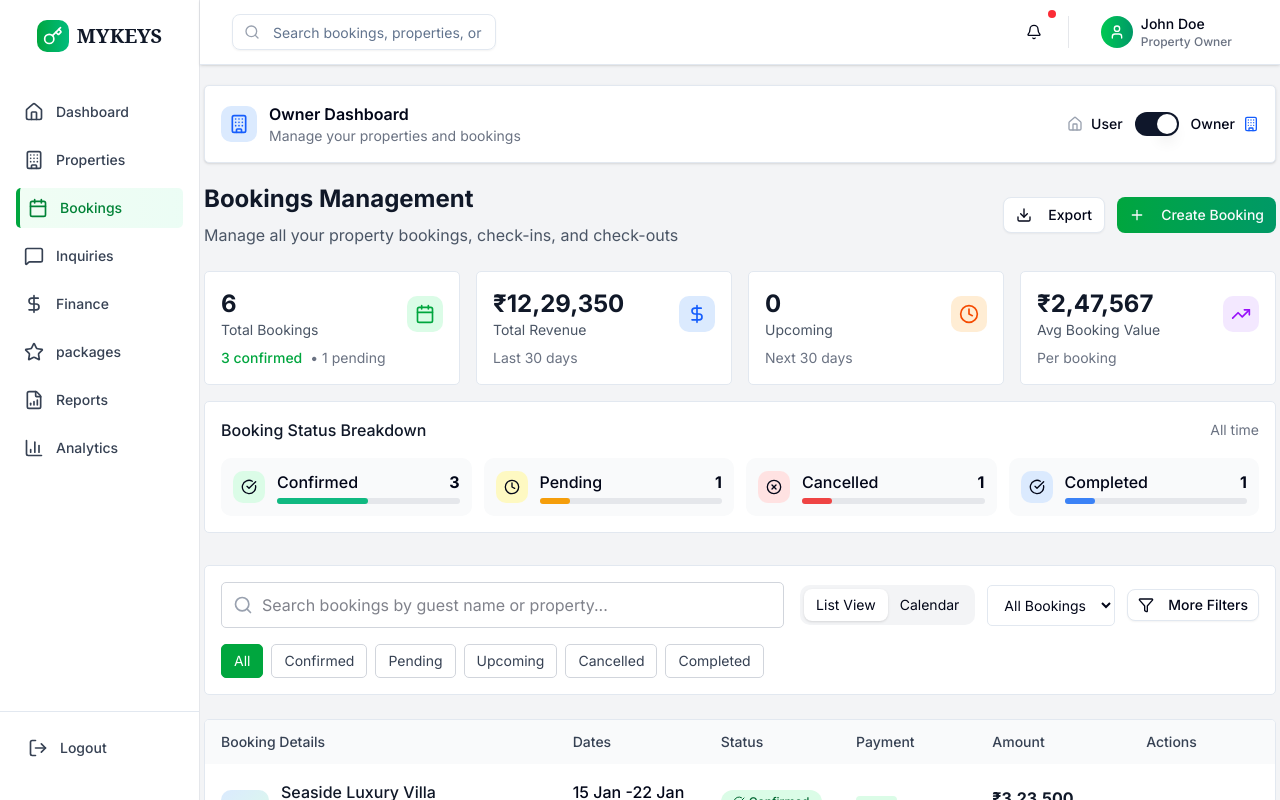
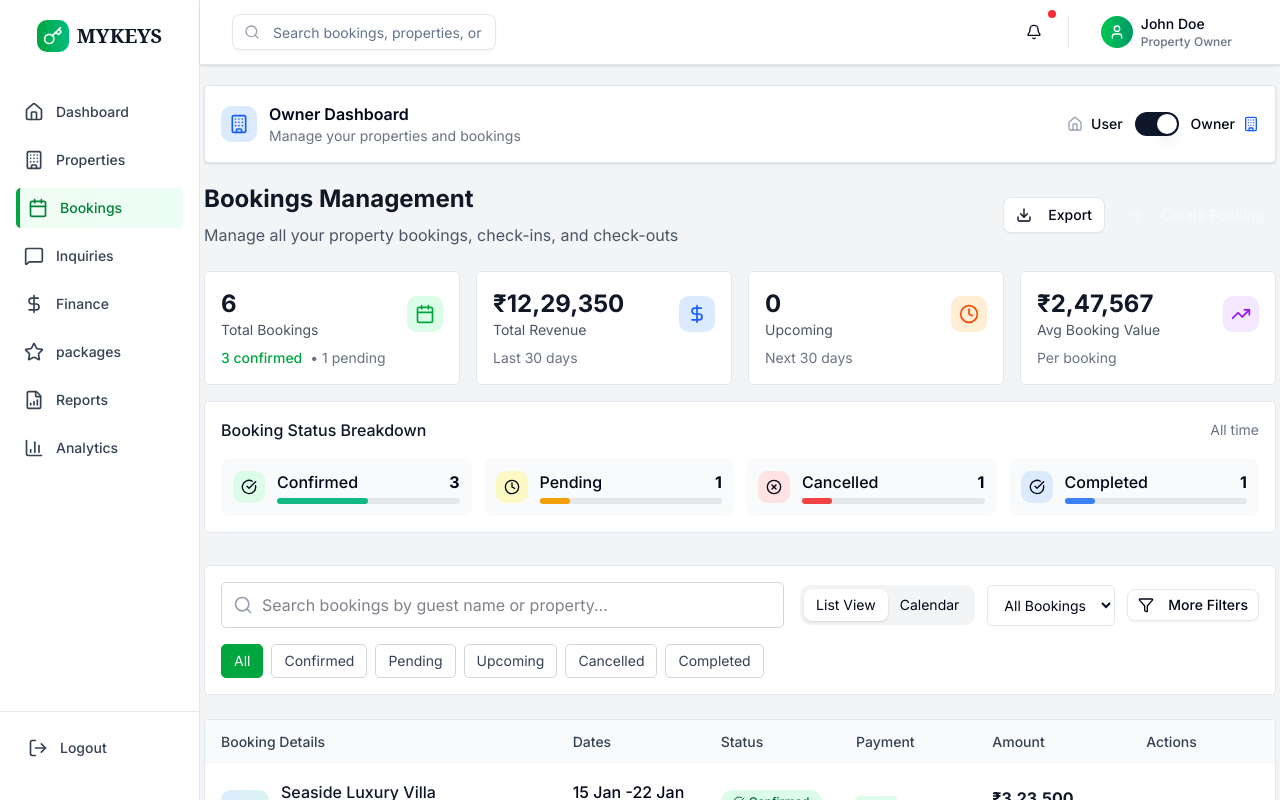
Before and after one commit to iluckyvirani/MYKEYS, a Next.js app: page /owner/dashboard/bookings in a window 1280 px wide. Shown: the top 800 px of the page. Built offline with nearby package versions, Linux system fonts and the light colour scheme.

Commit message:
fix: some linting issues

```diff
--- a/src/app/owner/dashboard/bookings/page.tsx
+++ b/src/app/owner/dashboard/bookings/page.tsx
@@ -396,7 +396,7 @@ export default function OwnerBookingsPage() {
               <Download className="w-4 h-4 mr-2" />
               Export
             </Button>
-            <Button className="bg-gradient-to-r from-green-600 to-emerald-600 hover:from-green-700 hover:to-emerald-700">
+            <Button className="bg-liner-to-r from-green-600 to-emerald-600 hover:from-green-700 hover:to-emerald-700">
               <Plus className="w-4 h-4 mr-2" />
               Create Booking
             </Button>
@@ -610,7 +610,7 @@ export default function OwnerBookingsPage() {
                   <tr key={booking.id} className="border-b hover:bg-gray-50 group">
                     <td className="py-4 px-4">
                       <div className="flex items-center gap-3">
-                        <div className="w-12 h-12 rounded-lg bg-gradient-to-br from-blue-100 to-green-100 flex items-center justify-center">
+                        <div className="w-12 h-12 rounded-lg bg-linear-to-br from-blue-100 to-green-100 flex items-center justify-center">
                           <Home className="w-6 h-6 text-gray-600" />
                         </div>
                         <div className="flex-1 min-w-0">
```
